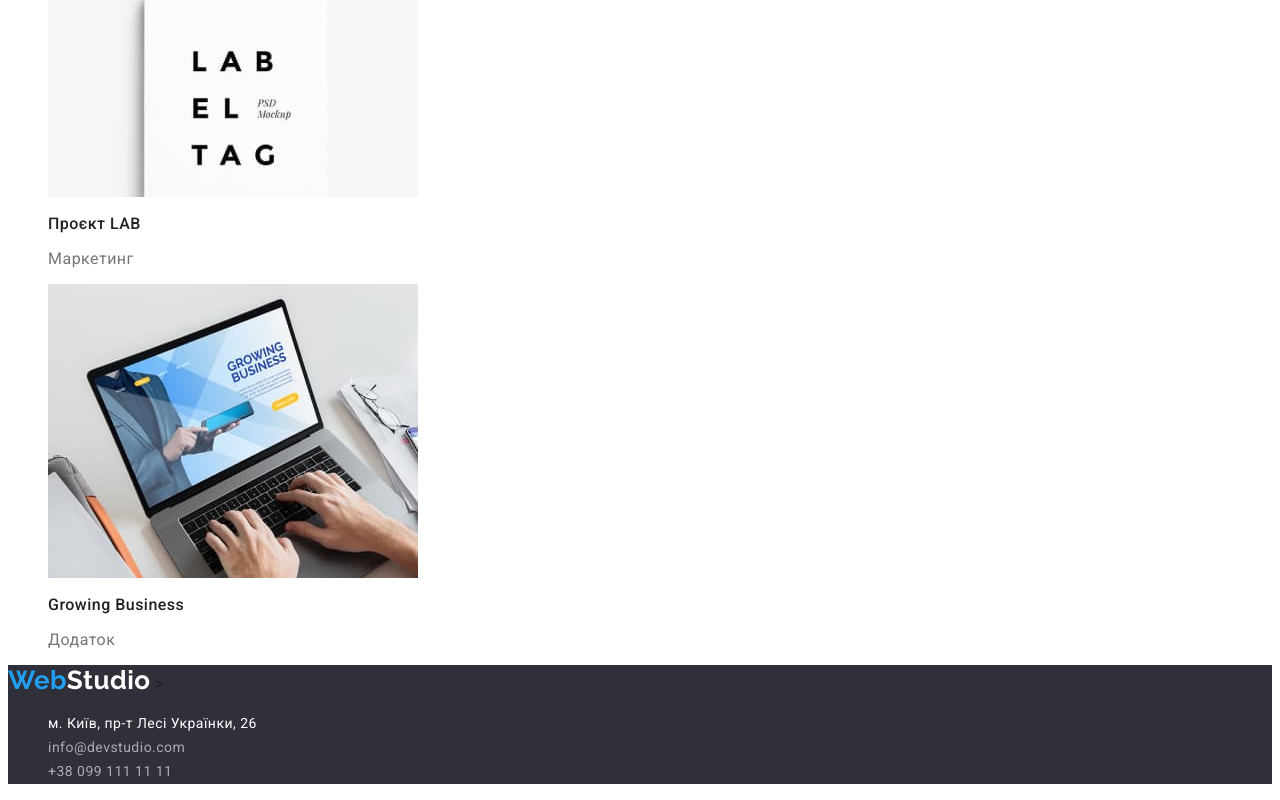
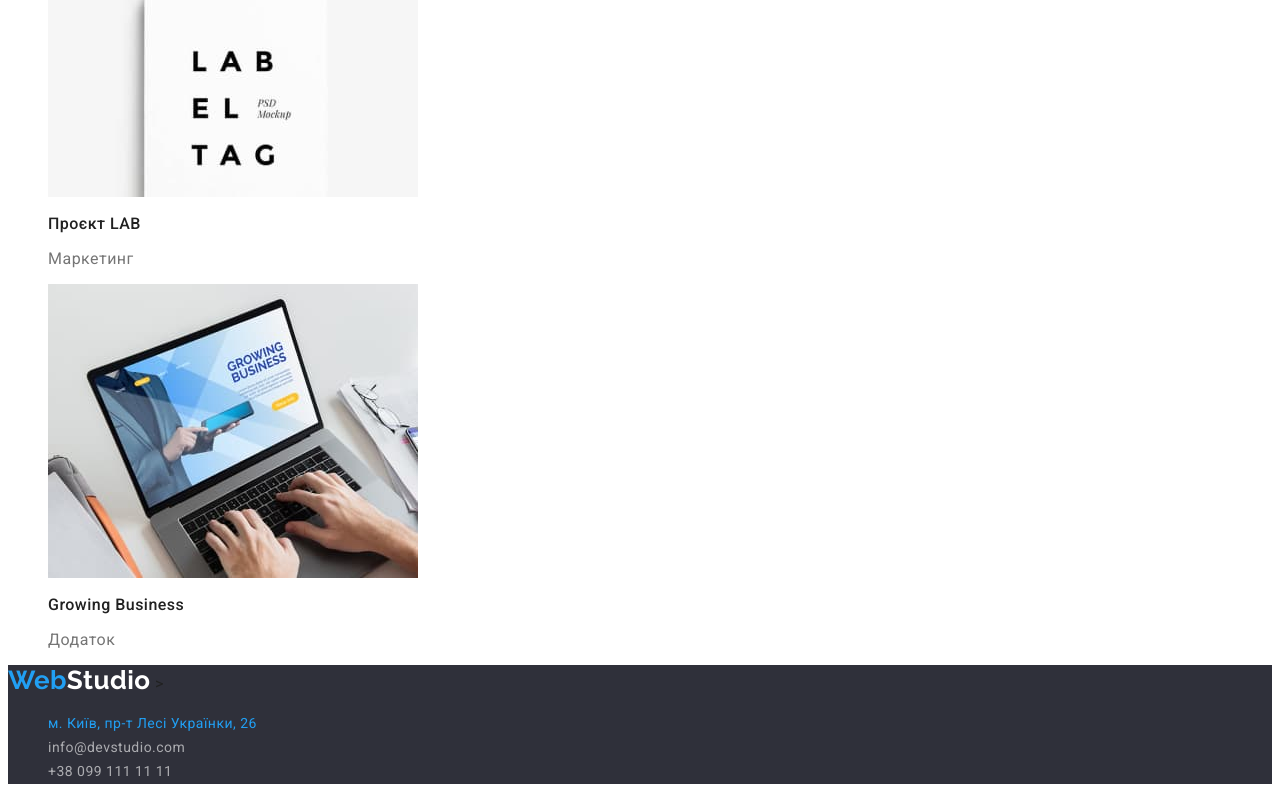
Before and after one commit to Evggr/goit-markup-hw-02, a plain HTML site: page portfolio.html in a window 1280 px wide. In both pictures the pointer is over the link "м. Київ, пр-т Лесі Українки, 26". Shown: the part 3124-3924 px from the top of the page. Drawn offline with Linux system fonts and the light colour scheme.

Commit message:
add hover and focus for adress

```diff
--- a/css/style.css
+++ b/css/style.css
@@ -255,6 +255,12 @@
   color: var(--background-color);
   text-decoration: none;
 }
+
+.street:hover,
+.street:focus {
+color:var(--accent-color)
+}
+
 .adress .contacts {
   font-style: normal;
   font-size: 14px;
```
Also changed, not shown: index.html (+4 -3 lines).
